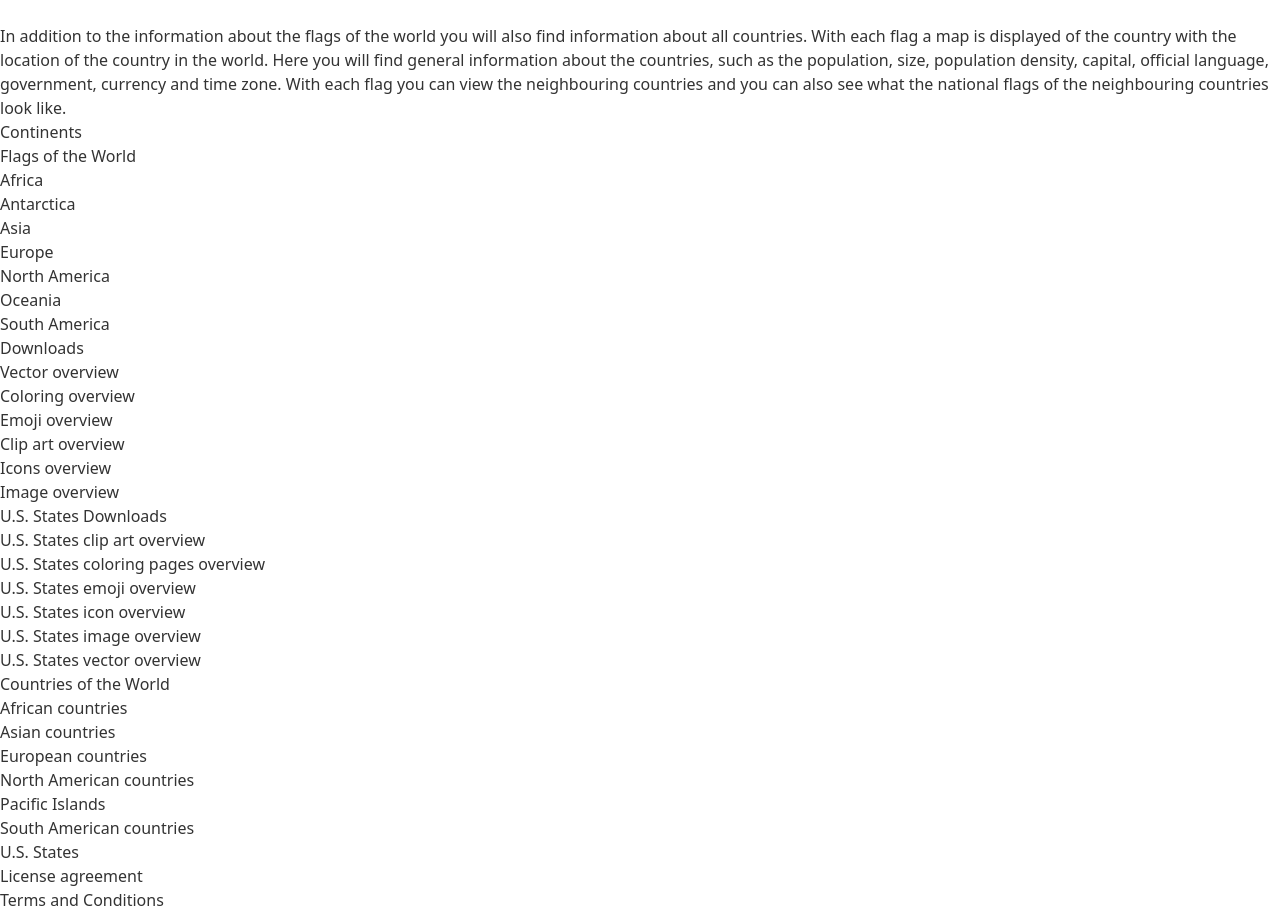
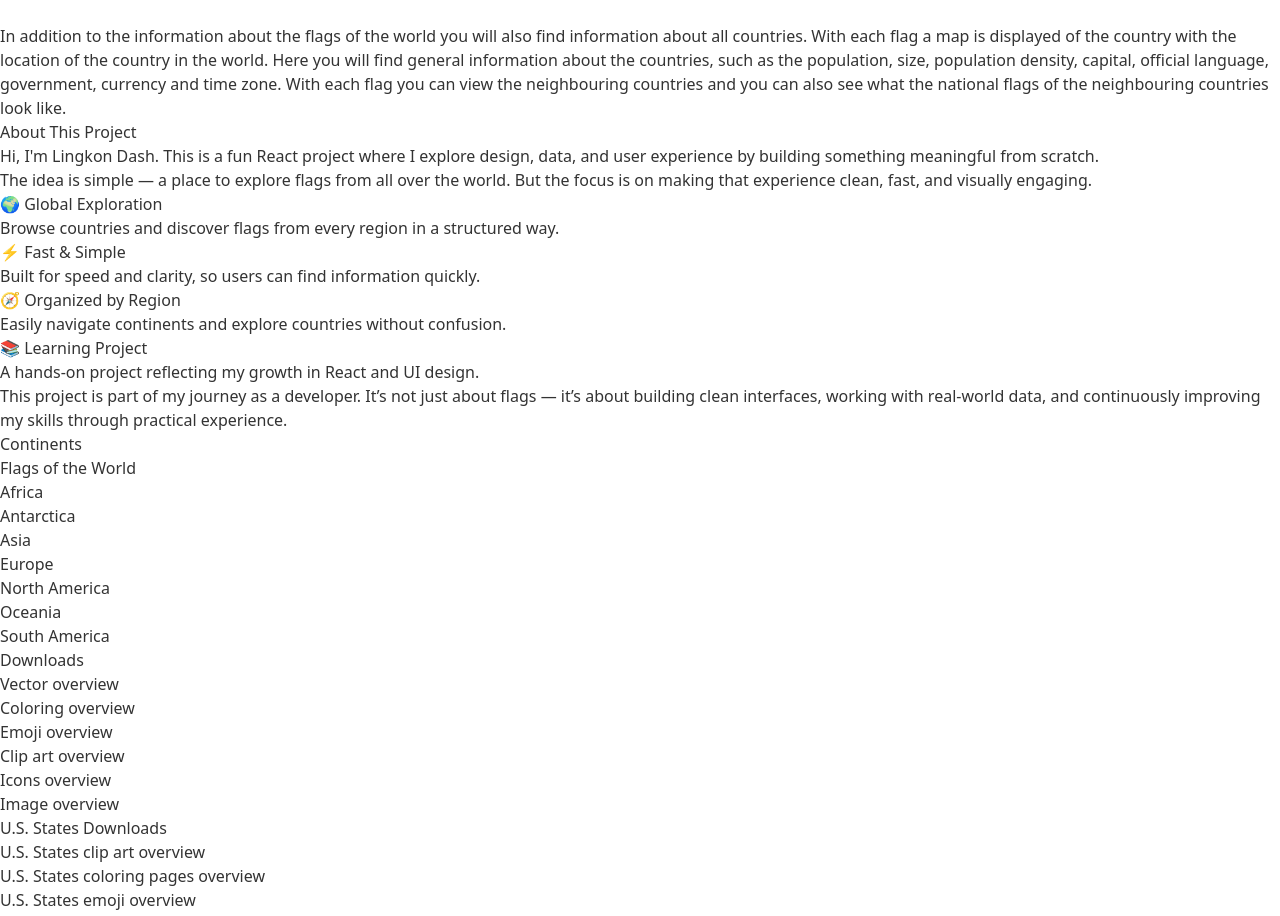
Before and after one commit to LingkonDash/flags-of-the-world_React, a React (Vite) app: page / in a window 1280 px wide. Shown: the part 3604-4520 px from the top of the page. Built offline with nearby package versions, Linux system fonts and the light colour scheme; no server answers.

Commit message:
added about me section

```diff
--- a/src/App.jsx
+++ b/src/App.jsx
@@ -6,6 +6,7 @@ import Skeleton from './components/skeletons/Skeleton';
 import About from './components/bottom/About';
 import Bottom from './components/bottom/Bottom';
 import Footer from './components/bottom/Footer';
+import AboutMe from './components/bottom/AboutMe';
 
 
 function App() {
@@ -184,9 +185,15 @@ function App() {
           }
         </section>
 
-        <section className='max-w-[1600px] mx-auto mt-10 p-10 md:p-[60px] lg:p-20'>
+        <section id='blog' className='max-w-[1600px] mx-auto mt-10 p-10 md:p-[60px] lg:p-20'>
 
           <About></About>
+
+        </section>
+
+        <section id='about' className='max-w-[1600px] mx-auto p-10 md:p-[60px] lg:p-20'>
+
+          <AboutMe></AboutMe>
 
         </section>
 
--- /dev/null
+++ b/src/components/bottom/AboutMe.jsx
@@ -0,0 +1,79 @@
+import React from 'react';
+
+const AboutMe = () => {
+  return (
+    <div className="max-w-6xl mx-auto">
+
+      {/* Title */}
+      <div className="mb-12">
+        <h1 className="text-4xl md:text-5xl font-bold text-gray-800">
+          About This Project
+        </h1>
+        <div className="w-20 h-1 bg-gray-800 mt-3 rounded-full"></div>
+      </div>
+
+      {/* Grid Layout */}
+      <div className="grid md:grid-cols-2 gap-10 items-start">
+
+        {/* Left big intro */}
+        <div className="space-y-5">
+          <p className="text-lg text-gray-700 leading-relaxed">
+            Hi, I'm <span className="font-semibold text-gray-900">Lingkon Dash</span>.
+            This is a fun React project where I explore design, data, and user experience
+            by building something meaningful from scratch.
+          </p>
+
+          <p className="text-gray-600 leading-relaxed">
+            The idea is simple — a place to explore flags from all over the world.
+            But the focus is on making that experience clean, fast, and visually engaging.
+          </p>
+        </div>
+
+        {/* Right side feature blocks */}
+        <div className="grid sm:grid-cols-2 gap-5">
+
+          <div className="p-5 rounded-xl border border-gray-200 hover:border-gray-400 transition">
+            <h3 className="font-semibold text-gray-800 mb-2">🌍 Global Exploration</h3>
+            <p className="text-sm text-gray-600">
+              Browse countries and discover flags from every region in a structured way.
+            </p>
+          </div>
+
+          <div className="p-5 rounded-xl border border-gray-200 hover:border-gray-400 transition">
+            <h3 className="font-semibold text-gray-800 mb-2">⚡ Fast & Simple</h3>
+            <p className="text-sm text-gray-600">
+              Built for speed and clarity, so users can find information quickly.
+            </p>
+          </div>
+
+          <div className="p-5 rounded-xl border border-gray-200 hover:border-gray-400 transition">
+            <h3 className="font-semibold text-gray-800 mb-2">🧭 Organized by Region</h3>
+            <p className="text-sm text-gray-600">
+              Easily navigate continents and explore countries without confusion.
+            </p>
+          </div>
+
+          <div className="p-5 rounded-xl border border-gray-200 hover:border-gray-400 transition">
+            <h3 className="font-semibold text-gray-800 mb-2">📚 Learning Project</h3>
+            <p className="text-sm text-gray-600">
+              A hands-on project reflecting my growth in React and UI design.
+            </p>
+          </div>
+
+        </div>
+      </div>
+
+      {/* Bottom full-width text */}
+      <div className="mt-12 border-t pt-8">
+        <p className="text-gray-600 leading-relaxed max-w-3xl">
+          This project is part of my journey as a developer. It’s not just about flags —
+          it’s about building clean interfaces, working with real-world data, and
+          continuously improving my skills through practical experience.
+        </p>
+      </div>
+
+    </div>
+  );
+};
+
+export default AboutMe;
--- a/src/components/navbar/Navigations.jsx
+++ b/src/components/navbar/Navigations.jsx
@@ -6,8 +6,8 @@ const Navigations = ({ulStyle}) => {
     <>
         <ul className={ulStyle}>
           <li className='hover:border-b-[#3075f469]'><a href="#">Home</a></li>
-          <li className='hover:border-b-[#3075f469]'><a href="#">Blogs</a></li>
-          <li className='hover:border-b-[#3075f469]'><a href="#">About Us</a></li>
+          <li className='hover:border-b-[#3075f469]'><a href="#blog">Blogs</a></li>
+          <li className='hover:border-b-[#3075f469]'><a href="#about">About Us</a></li>
         </ul>
     </>
   );
```
